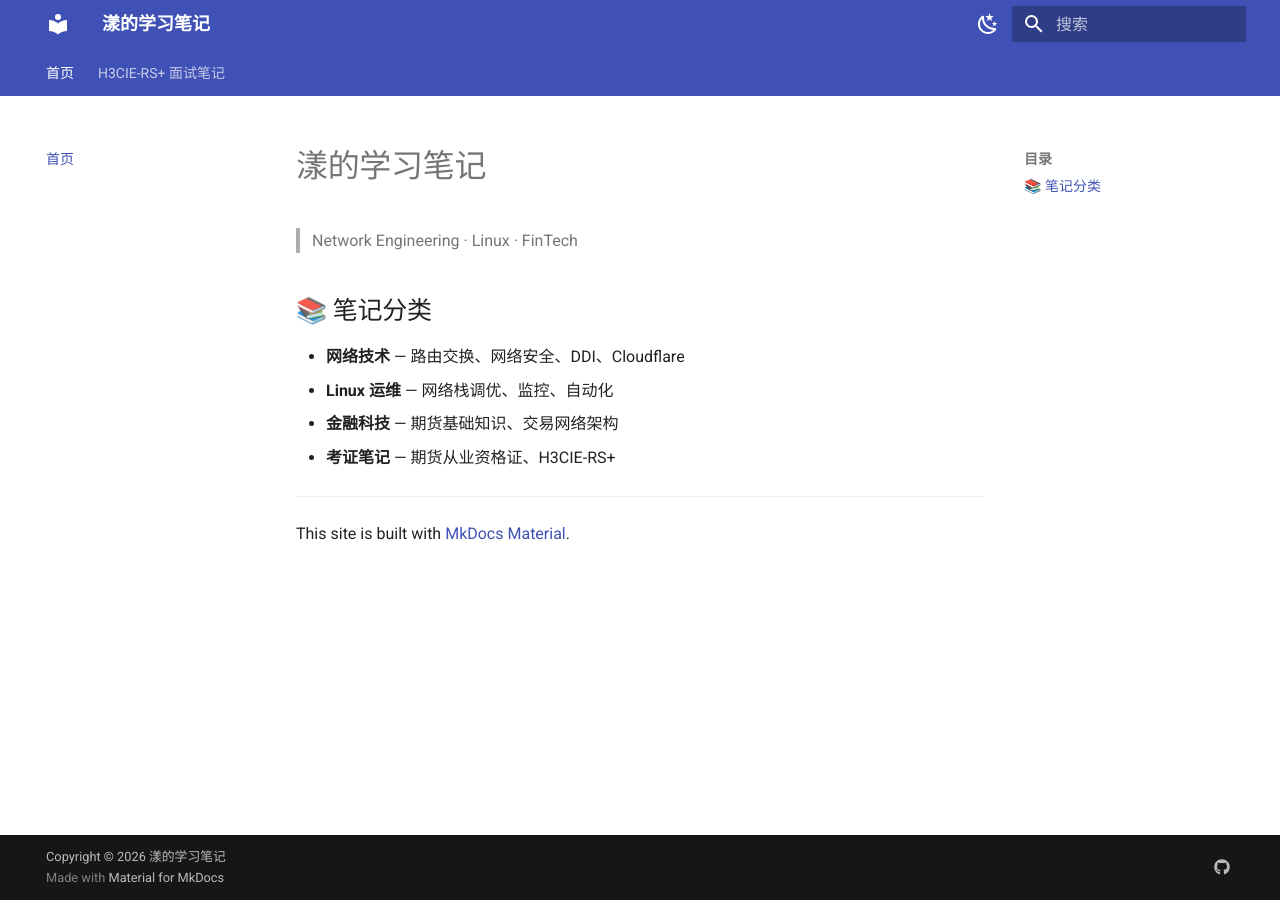
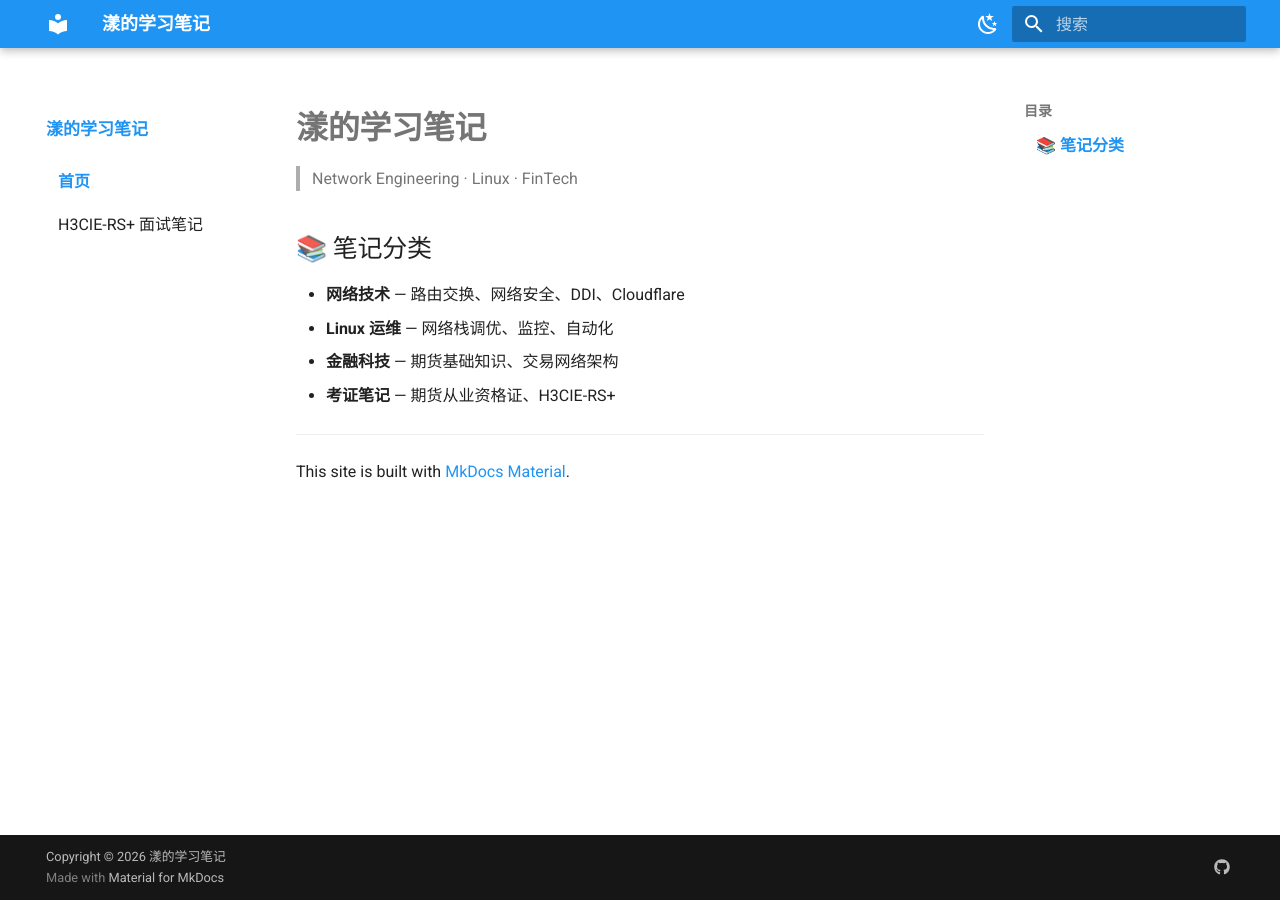
Before and after one commit to youngliang0311-ops/knowledge-base, an MkDocs documentation site: the page built from docs/index.md, in a window 1280 px wide. Built offline with MkDocs 1.6.1 and Material for MkDocs 9.7.7, drawn with Linux system fonts in a browser that asks for light colours.

Commit message:
💄 左侧导航栏 + 蓝色主题 + 飞书风格美化

```diff
--- /dev/null
+++ b/docs/stylesheets/extra.css
@@ -0,0 +1,54 @@
+/* 侧边栏美化 - 类似飞书 wiki 风格 */
+.md-sidebar--primary .md-nav__title {
+  font-size: 0.85rem;
+  font-weight: 600;
+  color: var(--md-primary-fg-color);
+  padding: 0.8rem 0.6rem;
+}
+
+/* 分类标题加粗 */
+.md-nav--lifted > .md-nav__list > .md-nav__item > .md-nav__link {
+  font-weight: 600;
+  font-size: 0.85rem;
+  padding: 0.4rem 0.6rem;
+  border-radius: 6px;
+  transition: background 0.15s;
+}
+
+.md-nav--lifted > .md-nav__list > .md-nav__item > .md-nav__link:hover {
+  background: var(--md-default-fg-color--lightest);
+}
+
+/* 子导航项 */
+.md-nav__item .md-nav__link {
+  font-size: 0.8rem;
+  padding: 0.3rem 0.6rem;
+  border-radius: 4px;
+  transition: background 0.15s;
+}
+
+.md-nav__item .md-nav__link:hover {
+  background: var(--md-default-fg-color--lightest);
+}
+
+/* 激活的导航项 */
+.md-nav__link--active {
+  color: var(--md-primary-fg-color) !important;
+  font-weight: 600;
+}
+
+/* 正文区域 */
+.md-content {
+  padding-top: 0.5rem;
+}
+
+/* 首页欢迎区域 */
+.md-typeset h1 {
+  font-weight: 700;
+  margin-bottom: 0.5rem;
+}
+
+/* 页脚版权文字缩小 */
+.md-footer-copyright {
+  font-size: 0.65rem;
+}
--- a/mkdocs.yml
+++ b/mkdocs.yml
@@ -7,27 +7,27 @@ theme:
   language: zh
   palette:
     - scheme: default
-      primary: indigo
-      accent: indigo
+      primary: blue
+      accent: light blue
       toggle:
         icon: material/weather-night
         name: 切换暗色模式
     - scheme: slate
-      primary: indigo
-      accent: indigo
+      primary: blue
+      accent: light blue
       toggle:
         icon: material/weather-sunny
         name: 切换亮色模式
   features:
     - navigation.instant
     - navigation.tracking
-    - navigation.tabs
     - navigation.sections
     - navigation.expand
     - navigation.top
     - search.suggest
     - search.highlight
     - content.code.copy
+    - header.autohide
 
 markdown_extensions:
   - pymdownx.highlight:
@@ -42,6 +42,9 @@ markdown_extensions:
   - toc:
       permalink: true
 
+extra_css:
+  - stylesheets/extra.css
+
 nav:
   - 首页: index.md
   - H3CIE-RS+ 面试笔记: h3cie.md
```
